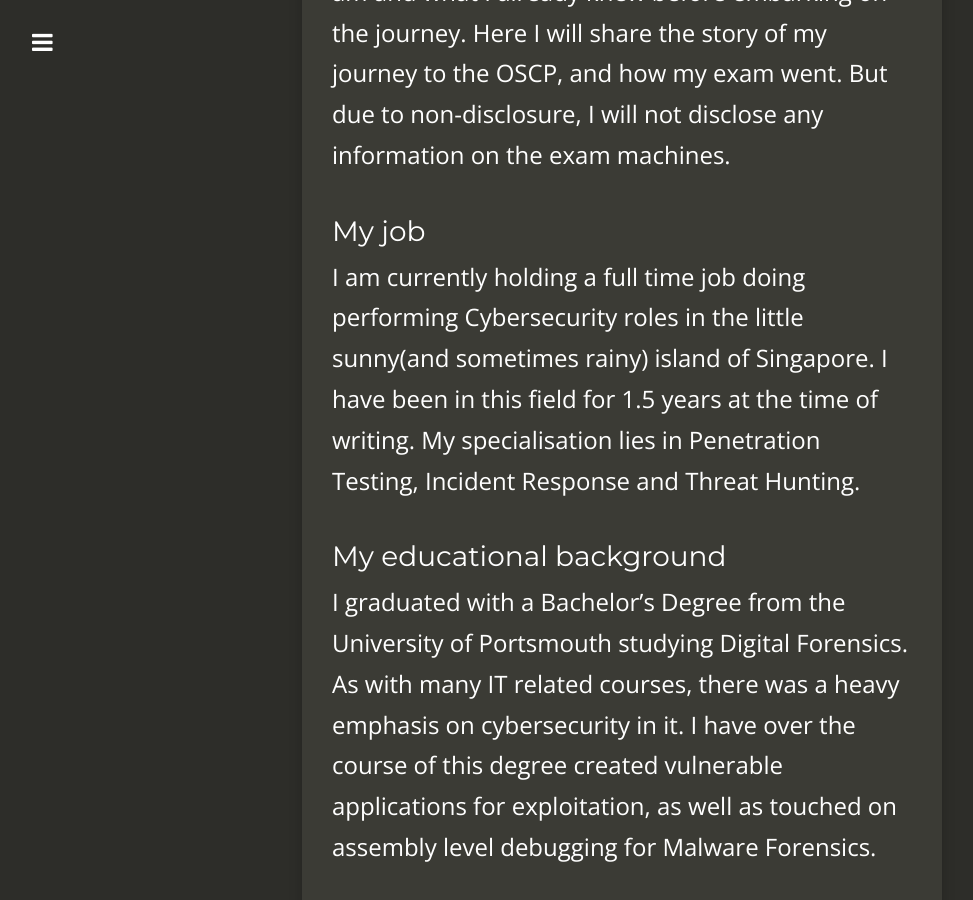
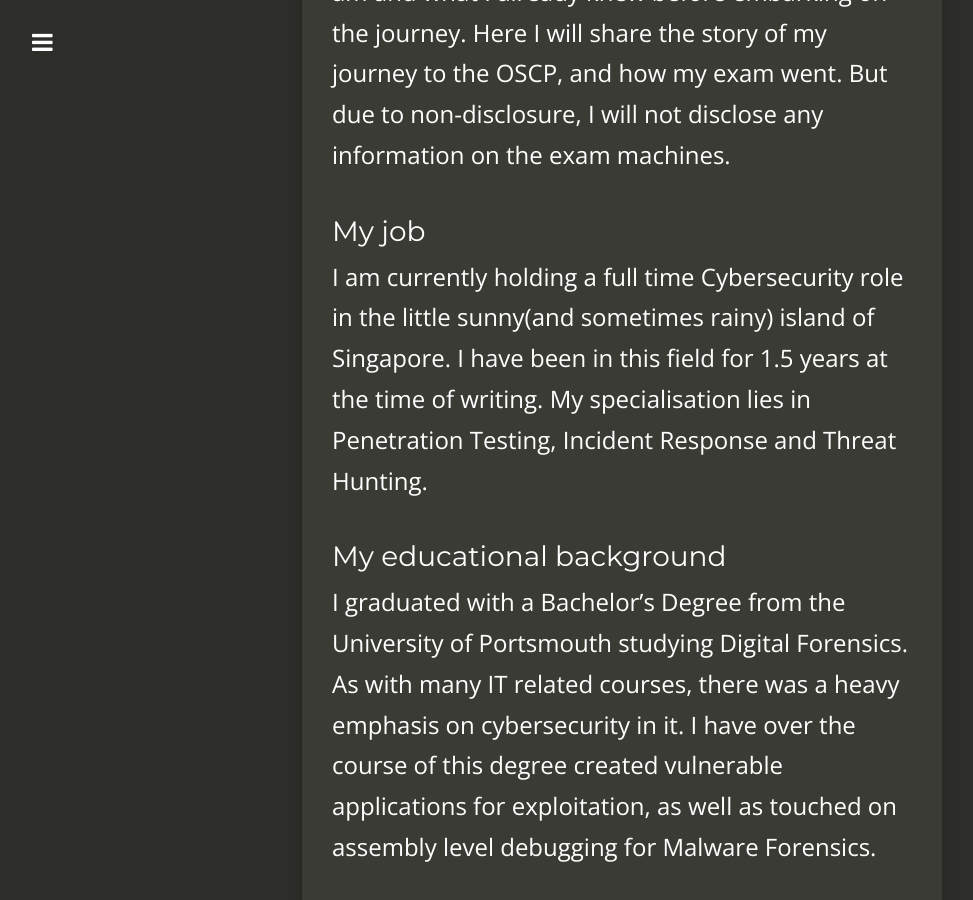
Before and after one commit to Dreamscent/Dreamscent.github.io, a Jekyll site: the page built from _posts/2020-03-16-My-OSCP-Journey.md, in a window 1280 px wide and 900 px high, scrolled down 953 px. Shown: the whole window, without its empty margins (18-991 px from the left). Built offline with Jekyll 4.4.1, drawn with Linux system fonts in a browser that asks for light colours; nearby versions of some CDN libraries.

Commit message:
Update 2020-03-16-My-OSCP-Journey.md

```diff
--- a/_posts/2020-03-16-My-OSCP-Journey.md
+++ b/_posts/2020-03-16-My-OSCP-Journey.md
@@ -29,7 +29,7 @@
 
 ### My job
 
-I am currently holding a full time job doing performing Cybersecurity roles in the little sunny(and sometimes rainy) island of Singapore. I have been in this field for 1.5 years at the time of writing. My specialisation lies in Penetration Testing, Incident Response and Threat Hunting.
+I am currently holding a full time Cybersecurity role in the little sunny(and sometimes rainy) island of Singapore. I have been in this field for 1.5 years at the time of writing. My specialisation lies in Penetration Testing, Incident Response and Threat Hunting.
 
 
 
```
